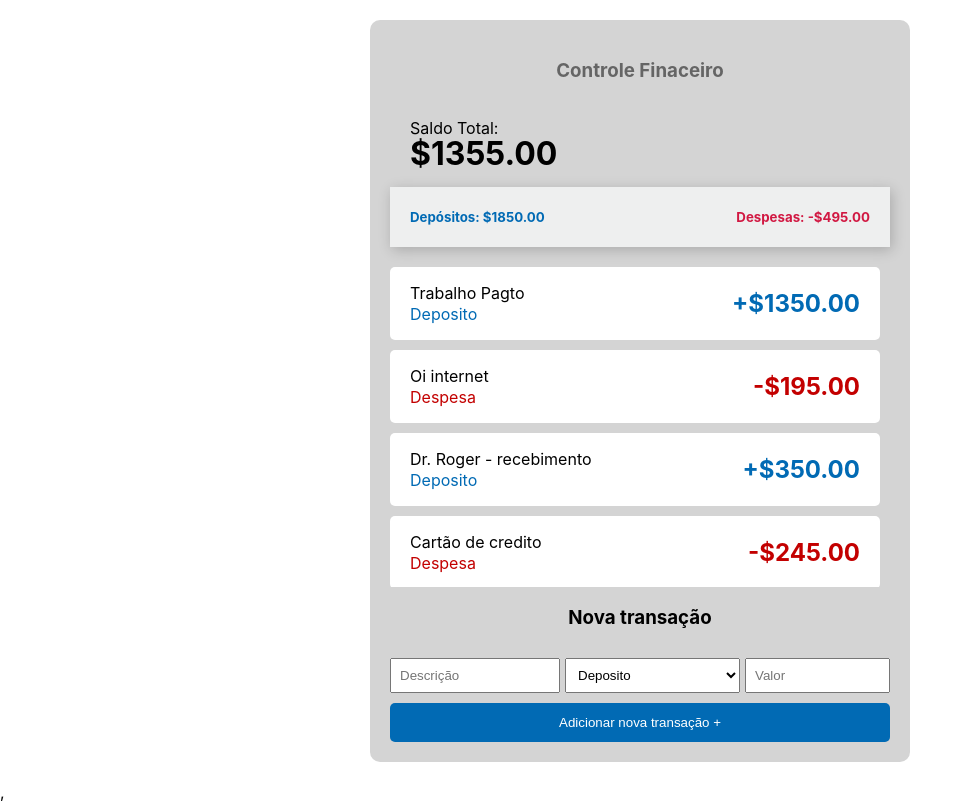
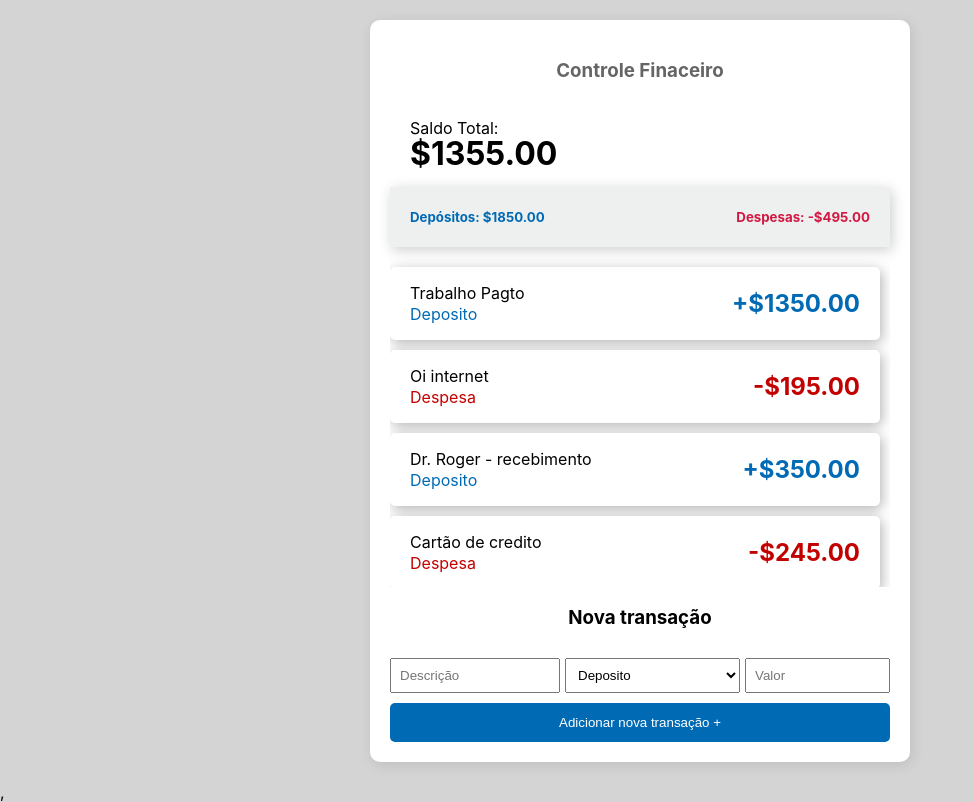
Before and after one commit to romidevx/controle-financeiro-pessoal, a React (Create React App) app: page / in a window 1280 px wide. Shown: the whole page, without its empty margins (0-973 px from the left). Built offline with nearby package versions, Linux system fonts and the light colour scheme.

Commit message:
change on app.css styles and colors

```diff
--- a/src/App.css
+++ b/src/App.css
@@ -2,9 +2,10 @@
   text-align:center;
   max-width:500px;
   margin:20px auto;
-  background:#d4d4d4;
+  background:#fff;
   padding:20px 20px;
   border-radius:10px;
+  box-shadow: 2px 3px 13px rgba(0,0,0,.1);
 }
 .app-title{
   color:#656565;
@@ -45,6 +46,7 @@
   padding:0 20px;
   border-radius: 5px;
   width:90%;
+  box-shadow: 2px 3px 13px rgba(0,0,0,.3);
 }
 .transaction-description{
   text-align:left;
--- a/src/index.css
+++ b/src/index.css
@@ -6,6 +6,7 @@ body {
   -webkit-font-smoothing: antialiased;
   -moz-osx-font-smoothing: grayscale;
   box-sizing: border-box;
+  background:#d4d4d4;
 }
 
 code {
```
